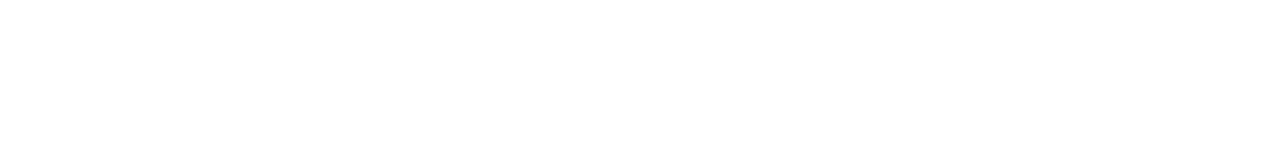
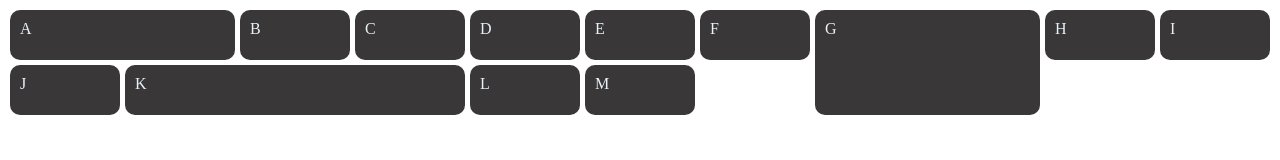
Before and after one commit to AnnaKulib/studying-in-NIX, a plain HTML site: page hw2/task2/index.html in a window 1280 px wide. Drawn offline with nearby package versions, Linux system fonts and the light colour scheme.

Commit message:
added task2

```diff
--- a/hw2/task2/css/style.css
+++ b/hw2/task2/css/style.css
@@ -0,0 +1,69 @@
+.container_a {
+  grid-area: a;
+}
+.container_b {
+  grid-area: b;
+}
+.container_c {
+  grid-area: c;
+}
+.container_d {
+  grid-area: d;
+}
+.container_e {
+  grid-area: e;
+}
+.container_f {
+  grid-area: f;
+}
+.container_g {
+  grid-area: g;
+}
+.container_h {
+  grid-area: h;
+}
+.container_i {
+  grid-area: i;
+}
+.container_j {
+  grid-area: j;
+}
+.container_k {
+  grid-area: k;
+}
+.container_l {
+  grid-area: l;
+}
+.container_m {
+  grid-area: m;
+}
+.grid {
+  display: grid;
+  justify-content: center;
+  padding: 10px;
+  grid-template-areas:
+    "a a b c d"
+    "e f g g h"
+    "i j g g ."
+    "k k k l m";
+  grid-template-rows: repeat(4, 150px);
+  grid-template-columns: repeat(5, 1fr);
+  grid-gap: 10px;
+}
+
+.container {
+  color: rgb(233, 241, 248);
+  background-color: rgb(57, 55, 55);
+  padding: 10px;
+  border-radius: 10px;
+}
+@media (min-width: 1024px) {
+  .grid {
+    grid-template-areas:
+      "a a b c d e f g g h i"
+      "j k k k l m . g g . .";
+    grid-template-rows: repeat(2, 50px);
+    grid-template-columns: repeat(11, 1fr);
+    grid-gap: 5px;
+  }
+}
--- a/hw2/task2/index.html
+++ b/hw2/task2/index.html
@@ -18,7 +18,21 @@
     <div class="wrapper">
       <header></header>
       <main>
-        <section></section>
+        <section class="grid">
+          <div class="container container_a">A</div>
+          <div class="container container_b">B</div>
+          <div class="container container_c">C</div>
+          <div class="container container_d">D</div>
+          <div class="container container_e">E</div>
+          <div class="container container_f">F</div>
+          <div class="container container_g">G</div>
+          <div class="container container_h">H</div>
+          <div class="container container_i">I</div>
+          <div class="container container_j">J</div>
+          <div class="container container_k">K</div>
+          <div class="container container_l">L</div>
+          <div class="container container_m">M</div>
+        </section>
       </main>
       <footer></footer>
     </div>
```
